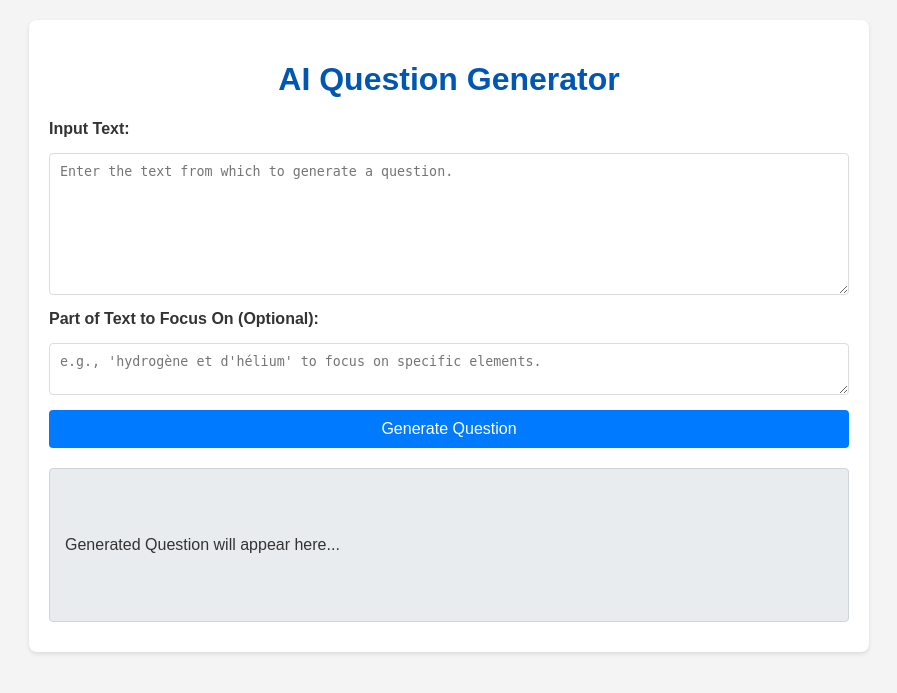
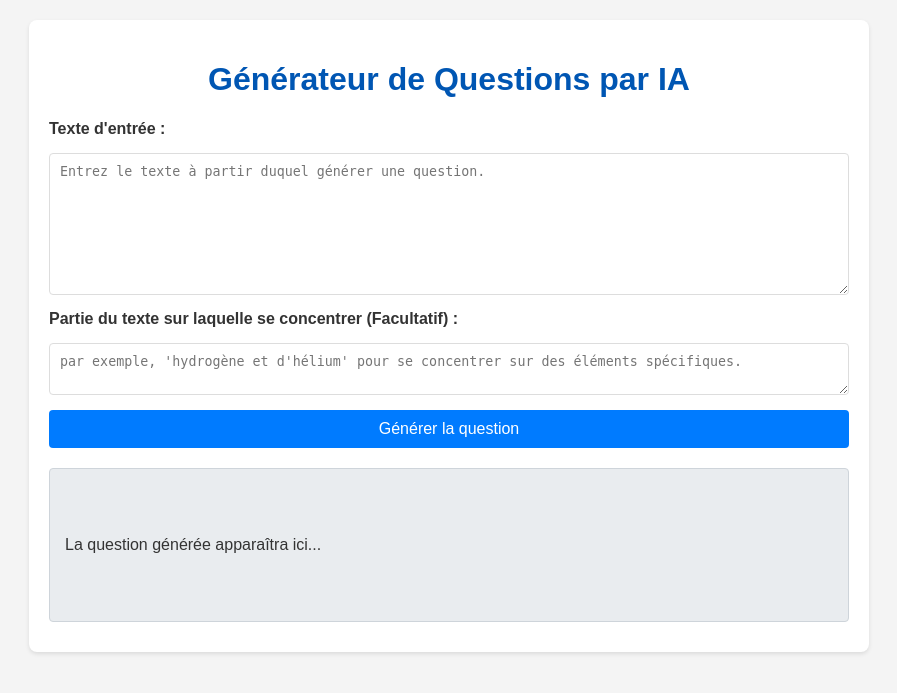
Before and after one commit to Agentic-AI-Educational-Game/Generation-question-ouvert, a Flask app: page / in a window 1280 px wide. Shown: the top 693 px of the page, without its empty margins (191-1088 px from the left). Run offline with Flask 3, Linux system fonts and the light colour scheme.

Commit message:
Generation question ouvert - v2

```diff
--- a/templates/index.html
+++ b/templates/index.html
@@ -1,9 +1,9 @@
 <!DOCTYPE html>
-<html lang="en">
+<html lang="fr">
 <head>
     <meta charset="UTF-8">
     <meta name="viewport" content="width=device-width, initial-scale=1.0">
-    <title>Question Generator</title>
+    <title>Générateur de Questions</title>
     <style>
         body {
             font-family: Arial, sans-serif;
@@ -66,18 +66,18 @@
 </head>
 <body>
     <div class="container">
-        <h1>AI Question Generator</h1>
+        <h1>Générateur de Questions par IA</h1>
         <form id="questionForm">
-            <label for="text">Input Text:</label>
-            <textarea id="text" name="text" rows="8" placeholder="Enter the text from which to generate a question." required></textarea>
+            <label for="text">Texte d'entrée :</label>
+            <textarea id="text" name="text" rows="8" placeholder="Entrez le texte à partir duquel générer une question." required></textarea>
 
-            <label for="focus_text">Part of Text to Focus On (Optional):</label>
-            <textarea id="focus_text" name="focus_text" rows="2" placeholder="e.g., 'hydrogène et d'hélium' to focus on specific elements."></textarea>
+            <label for="focus_text">Partie du texte sur laquelle se concentrer (Facultatif) :</label>
+            <textarea id="focus_text" name="focus_text" rows="2" placeholder="par exemple, 'hydrogène et d'hélium' pour se concentrer sur des éléments spécifiques."></textarea>
 
-            <button type="submit">Generate Question</button>
+            <button type="submit">Générer la question</button>
         </form>
         <div id="result">
-            <p>Generated Question will appear here...</p>
+            <p>La question générée apparaîtra ici...</p>
         </div>
         <div id="error" class="error"></div>
     </div>
@@ -91,7 +91,7 @@
             const resultDiv = document.getElementById('result');
             const errorDiv = document.getElementById('error');
 
-            resultDiv.innerHTML = '<p>Generating...</p>';
+            resultDiv.innerHTML = '<p>Génération en cours...</p>';
             errorDiv.textContent = '';
 
             try {
@@ -111,20 +111,20 @@
                 if (response.ok) {
                     if (data.error) {
                         errorDiv.textContent = `Error: ${data.error}`;
-                        resultDiv.innerHTML = '<p>Generated Question will appear here...</p>';
+                        resultDiv.innerHTML = '<p>La question générée apparaîtra ici...</p>';
                     } else if (data.question) {
-                        resultDiv.innerHTML = `<p><strong>Generated Question:</strong></p><p>${data.question}</p>`;
+                        resultDiv.innerHTML = `<p><strong>Question générée :</strong></p><p>${data.question}</p>`;
                     } else {
-                        errorDiv.textContent = `Error: Unexpected response format.`;
-                        resultDiv.innerHTML = '<p>Generated Question will appear here...</p>';
+                        errorDiv.textContent = `Erreur : Format de réponse inattendu.`;
+                        resultDiv.innerHTML = '<p>La question générée apparaîtra ici...</p>';
                     }
                 } else {
-                    errorDiv.textContent = `Error: ${data.error || 'Something went wrong.'}`;
-                    resultDiv.innerHTML = '<p>Generated Question will appear here...</p>';
+                    errorDiv.textContent = `Erreur : ${data.error || 'Quelque chose s\'est mal passé.'}`;
+                    resultDiv.innerHTML = '<p>La question générée apparaîtra ici...</p>';
                 }
             } catch (e) {
-                errorDiv.textContent = `Network error: ${e.message}`;
-                resultDiv.innerHTML = '<p>Generated Question will appear here...</p>';
+                errorDiv.textContent = `Erreur réseau : ${e.message}`;
+                resultDiv.innerHTML = '<p>La question générée apparaîtra ici...</p>';
             }
         });
     </script>
```
Also changed, not shown: app.py (+19 -19 lines), 3 other files.
